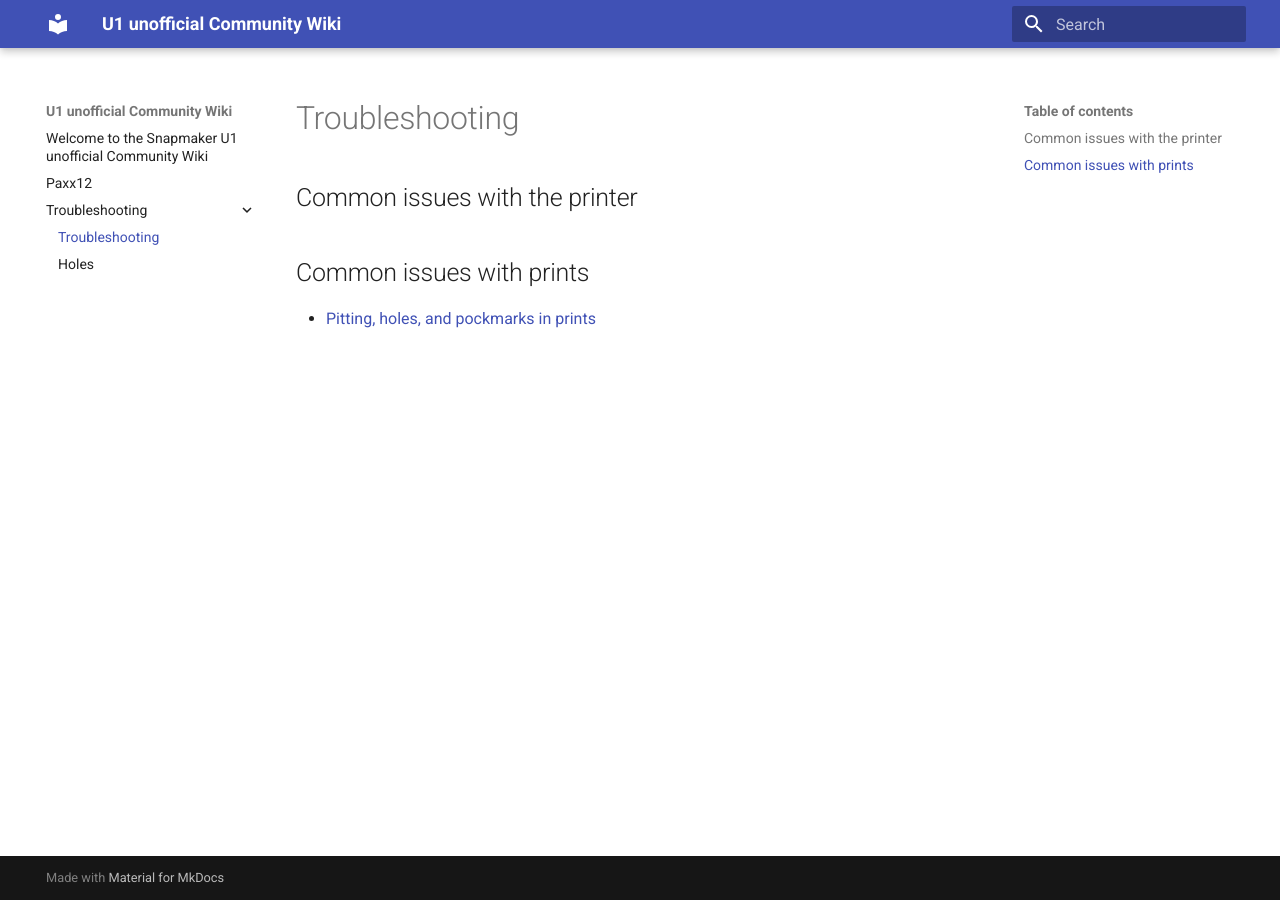
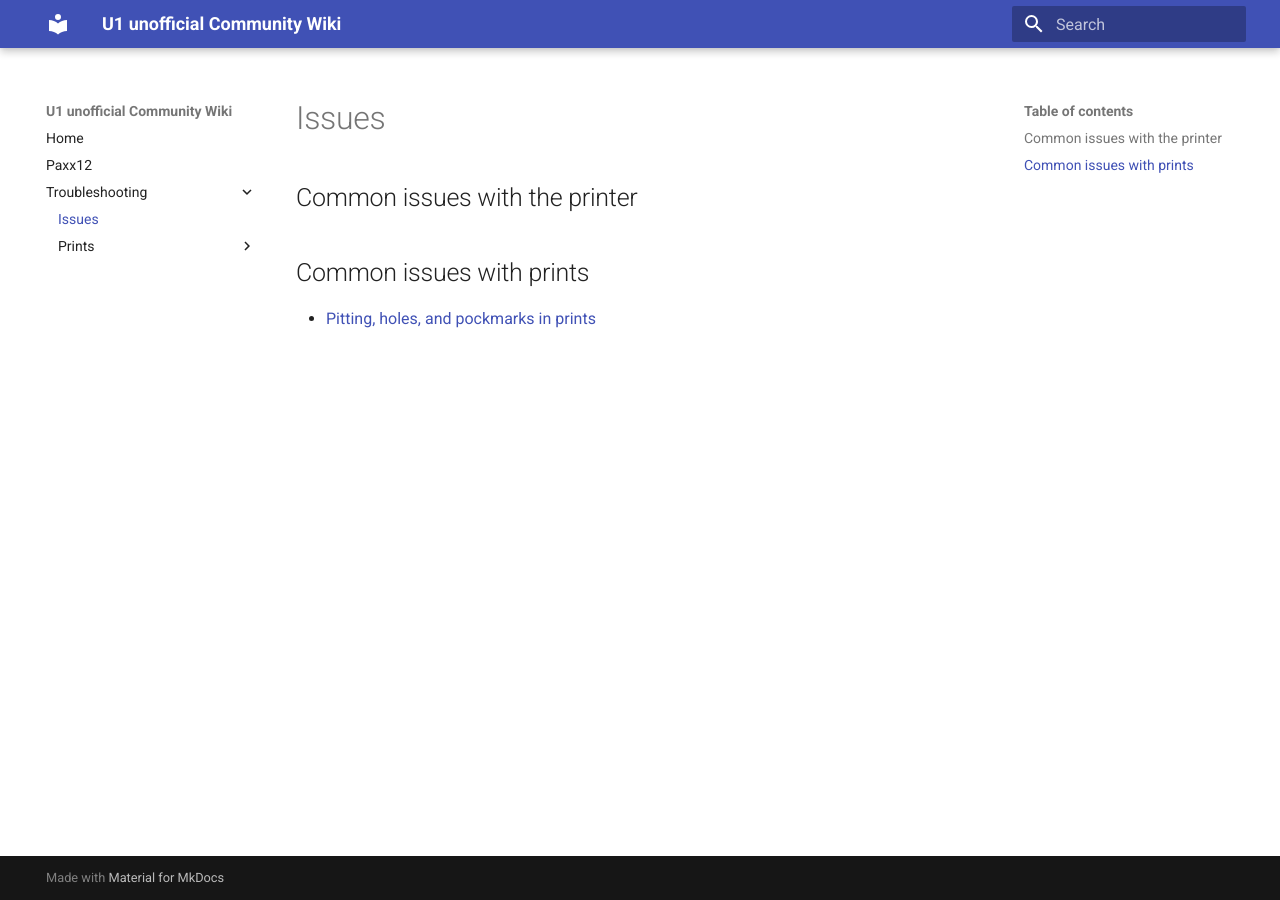
Before and after one commit to charel/U1-unofficial-community-wiki, an MkDocs documentation site: the page built from docs/Troubleshooting/index.md, in a window 1280 px wide. Built offline with MkDocs 1.6.1 and Material for MkDocs 9.7.7, drawn with Linux system fonts in a browser that asks for light colours.

Commit message:
Folder changes

```diff
--- a/docs/Troubleshooting/index.md
+++ b/docs/Troubleshooting/index.md
@@ -1,6 +1,6 @@
-# Troubleshooting
+# Issues
 
 ## Common issues with the printer
 
 ## Common issues with prints
-- [Pitting, holes, and pockmarks in prints](holes.md)
+- [Pitting, holes, and pockmarks in prints](prints/holes.md)
--- a/docs/index.md
+++ b/docs/index.md
@@ -1,2 +1,4 @@
-# Welcome to the Snapmaker U1 unofficial Community Wiki
+# Home
+
+### Welcome to the Snapmaker U1 unofficial Community Wiki
 This site is still under construction. Please refer to the [Discord](https://discord.gg/r8r46jSs) for more info.
```
Also changed, not shown: docs/Troubleshooting/prints/holes.md (renamed from docs/Troubleshooting/holes.md).
